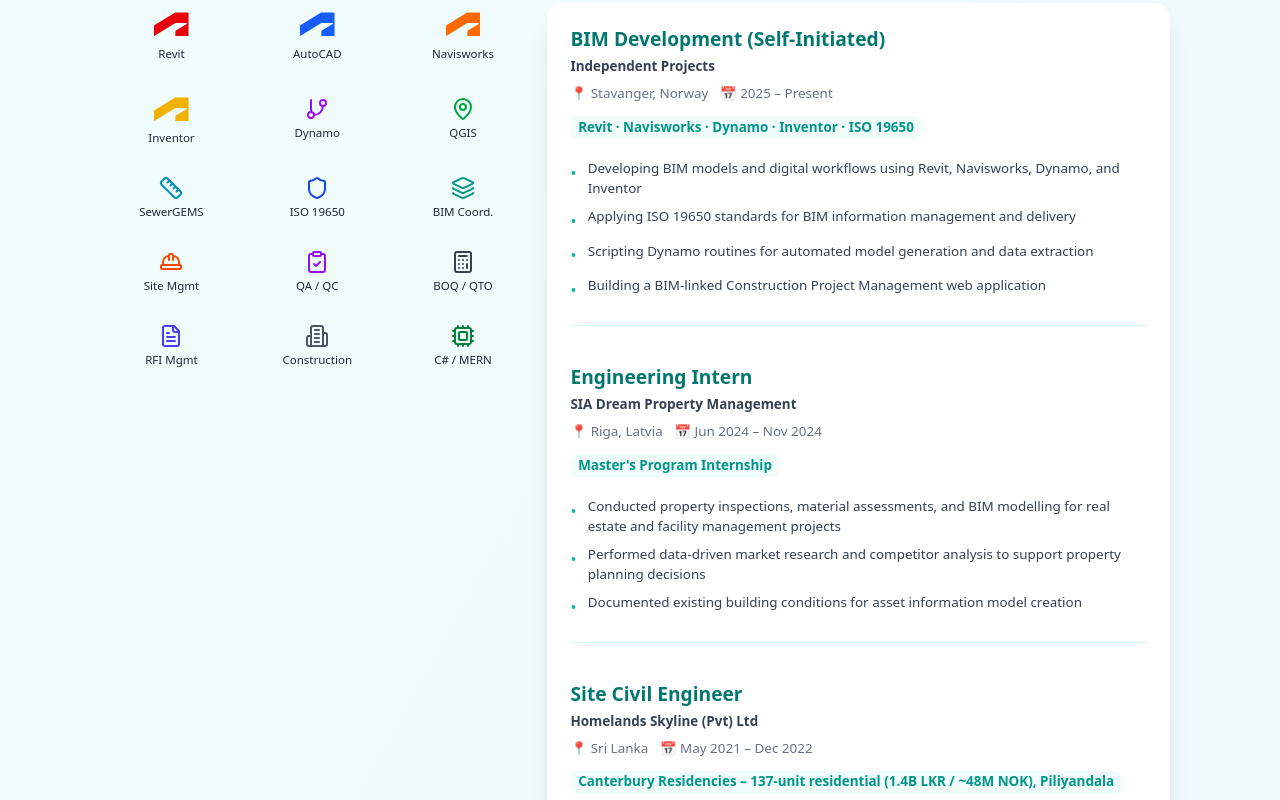
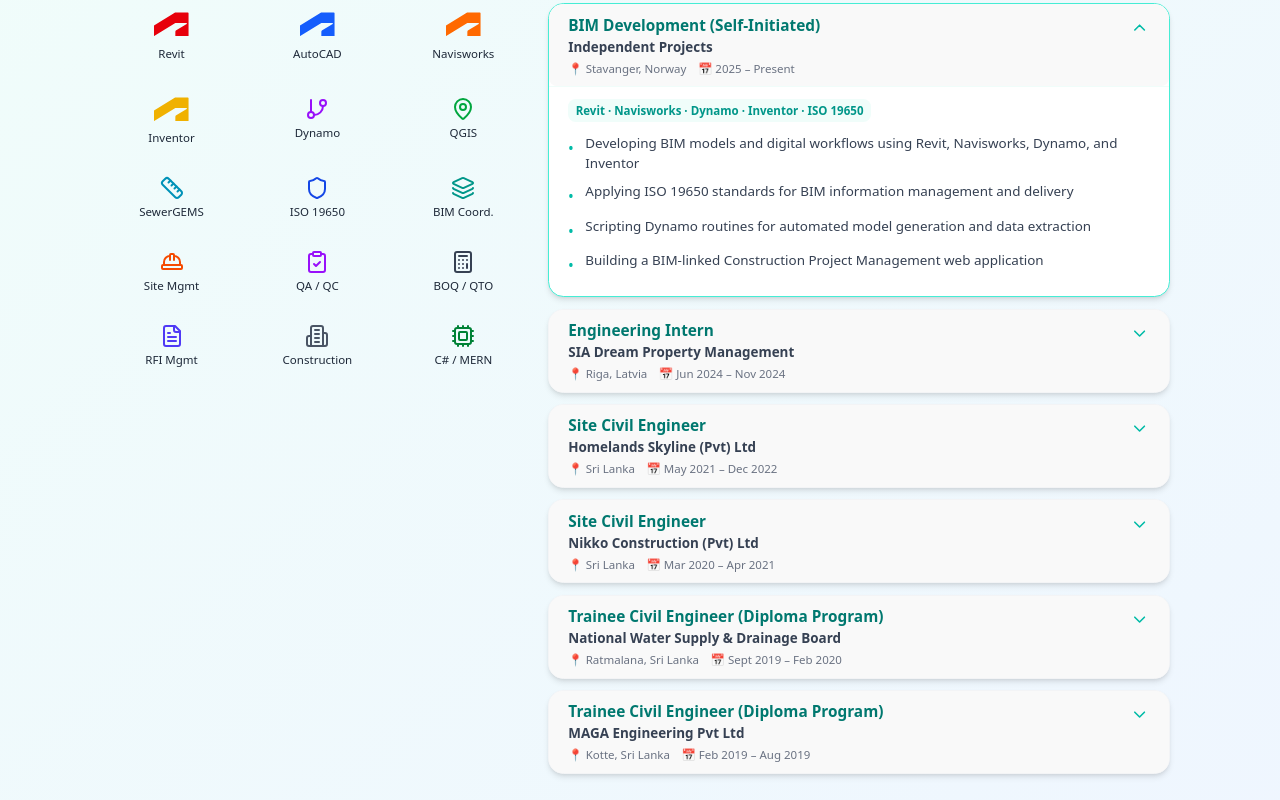
Before and after one commit to Gevindu-Piyawansha/gevindu-portfolio, a React (Vite) app: page / in a window 1280 px wide. Shown: the part 2200-3000 px from the top of the page. Built offline with nearby package versions, Linux system fonts and the light colour scheme.

Commit message:
Replace experience timeline with accordion layout

```diff
--- a/src/components/Experience.jsx
+++ b/src/components/Experience.jsx
@@ -1,4 +1,5 @@
 import { SiAutodesk } from "react-icons/si";
+import { useState } from "react";
 import {
   Layers,
   Building2,
@@ -11,6 +12,7 @@
   GitBranch,
   Shield,
   Cpu,
+  ChevronDown,
 } from "lucide-react";
 
 const experiences = [
@@ -44,7 +46,7 @@
     company: "Homelands Skyline (Pvt) Ltd",
     location: "Sri Lanka",
     duration: "May 2021 – Dec 2022",
-    project: "Canterbury Residencies – 137-unit residential (1.4B LKR / ~48M NOK), Piliyandala",
+    project: "Canterbury Residencies – 137-unit residential (1.4B LKR / ~48M NOK)",
     responsibilities: [
       "Updated Revit models and managed RFIs across structural, MEP, and architectural disciplines — reducing design revisions by ~15%",
       "Coordinated multidisciplinary teams and ensured compliance with the BIM Execution Plan",
@@ -110,6 +112,8 @@
 ];
 
 export default function Experience() {
+  const [openIndex, setOpenIndex] = useState(0);
+
   return (
     <section
       id="experience"
@@ -124,7 +128,7 @@
       </p>
 
       <div className="flex flex-col lg:flex-row gap-6 max-w-6xl mx-auto px-6">
-        {/* Tool Icons */}
+        {/* Tool Icons — sticky on desktop */}
         <div className="grid grid-cols-3 sm:grid-cols-5 lg:grid-cols-3 gap-4 sm:gap-6 justify-items-center w-full lg:w-2/5 lg:self-start lg:sticky lg:top-28">
           {tools.map(({ icon: Icon, color, label }, idx) => (
             <div
@@ -141,38 +145,62 @@
           ))}
         </div>
 
-        {/* Timeline */}
-        <div className="bg-white p-4 sm:p-6 rounded-2xl shadow-xl flex flex-col space-y-6 w-full lg:w-3/5">
-          {experiences.map((exp, index) => (
-            <div key={index}>
-              {index > 0 && (
-                <div className="border-t border-teal-100 mb-6 pt-4"></div>
-              )}
-              <h3 className="text-lg sm:text-xl font-bold text-teal-700 mb-1">
+        {/* Accordion Timeline */}
+        <div className="flex flex-col gap-3 w-full lg:w-3/5">
+          {experiences.map((exp, index) => {
+            const isOpen = openIndex === index;
+            return (
+              <div
+                key={index}
+                className={`bg-white rounded-2xl shadow-md transition-all duration-300 overflow-hidden border ${
+                  isOpen ? "border-teal-300 shadow-lg" : "border-gray-100"
+                }`}
+              >
+                {/* Header — always visible */}
+                <button
+                  onClick={() => setOpenIndex(isOpen ? null : index)}
+                  className="w-full text-left px-5 py-4 flex items-start justify-between gap-3 group"
+                >
+                  <div className="flex-1 min-w-0">
+                    <p className="text-base font-bold text-teal-700 leading-snug">
                       {exp.title}
-              </h3>
-              <p className="text-sm font-semibold text-gray-700 mb-1">
+                    </p>
+                    <p className="text-sm font-semibold text-gray-700 mt-0.5">
                       {exp.company}
                     </p>
-              <div className="flex flex-wrap gap-3 text-xs sm:text-sm text-gray-500 mt-2 mb-3">
+                    <div className="flex flex-wrap gap-3 text-xs text-gray-500 mt-1">
                       <span>📍 {exp.location}</span>
                       <span>📅 {exp.duration}</span>
                     </div>
+                  </div>
+                  <ChevronDown
+                    className={`w-5 h-5 text-teal-500 flex-shrink-0 mt-1 transition-transform duration-300 ${
+                      isOpen ? "rotate-180" : ""
+                    }`}
+                  />
+                </button>
+
+                {/* Expandable body */}
+                {isOpen && (
+                  <div className="px-5 pb-5 border-t border-teal-50">
                     {exp.project && (
-                <p className="text-xs sm:text-sm text-teal-600 font-semibold mb-2 bg-teal-50 px-2 py-0.5 rounded-lg inline-block">
+                      <p className="text-xs text-teal-600 font-semibold mt-3 mb-3 bg-teal-50 px-2 py-1 rounded-lg inline-block">
                         {exp.project}
                       </p>
                     )}
-              <ul className="mt-3 space-y-2 text-gray-700 text-sm">
+                    <ul className="space-y-2 text-gray-700 text-sm">
                       {exp.responsibilities.map((resp, idx) => (
                         <li key={idx} className="flex items-start gap-3 leading-normal">
-                    <span className="text-teal-500 mt-1 text-base">•</span>
+                          <span className="text-teal-500 mt-1 text-base flex-shrink-0">•</span>
                           <span>{resp}</span>
                         </li>
                       ))}
                     </ul>
                   </div>
-          ))}
+                )}
+              </div>
+            );
+          })}
         </div>
       </div>
     </section>
```
Lines whose indentation alone changed are shown as unchanged.
